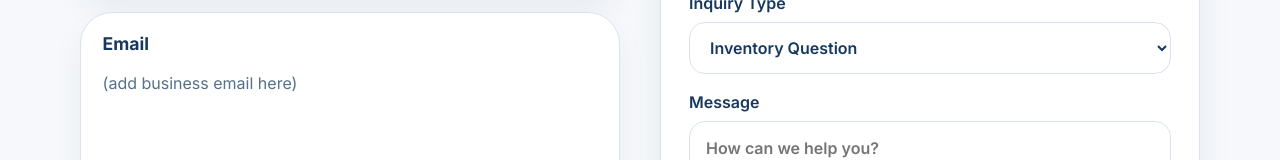
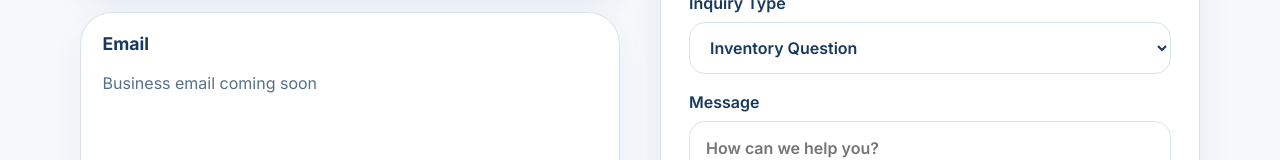
Before and after one commit to TanyaA318/intercoastal-website, a React (Vite) app: page /contact in a window 1280 px wide. Shown: the part 730-890 px from the top of the page. Built offline with nearby package versions, Linux system fonts and the light colour scheme.

Commit message:
Update Contact.jsx

```diff
--- a/src/Contact.jsx
+++ b/src/Contact.jsx
@@ -25,7 +25,7 @@ export default function Contact() {
 
             <div className="contact-info-block contact-info-block-compact">
               <h3>Email</h3>
-              <p>(add business email here)</p>
+<p>Business email coming soon</p>
             </div>
 
             <div className="contact-info-block contact-info-block-compact">
```
